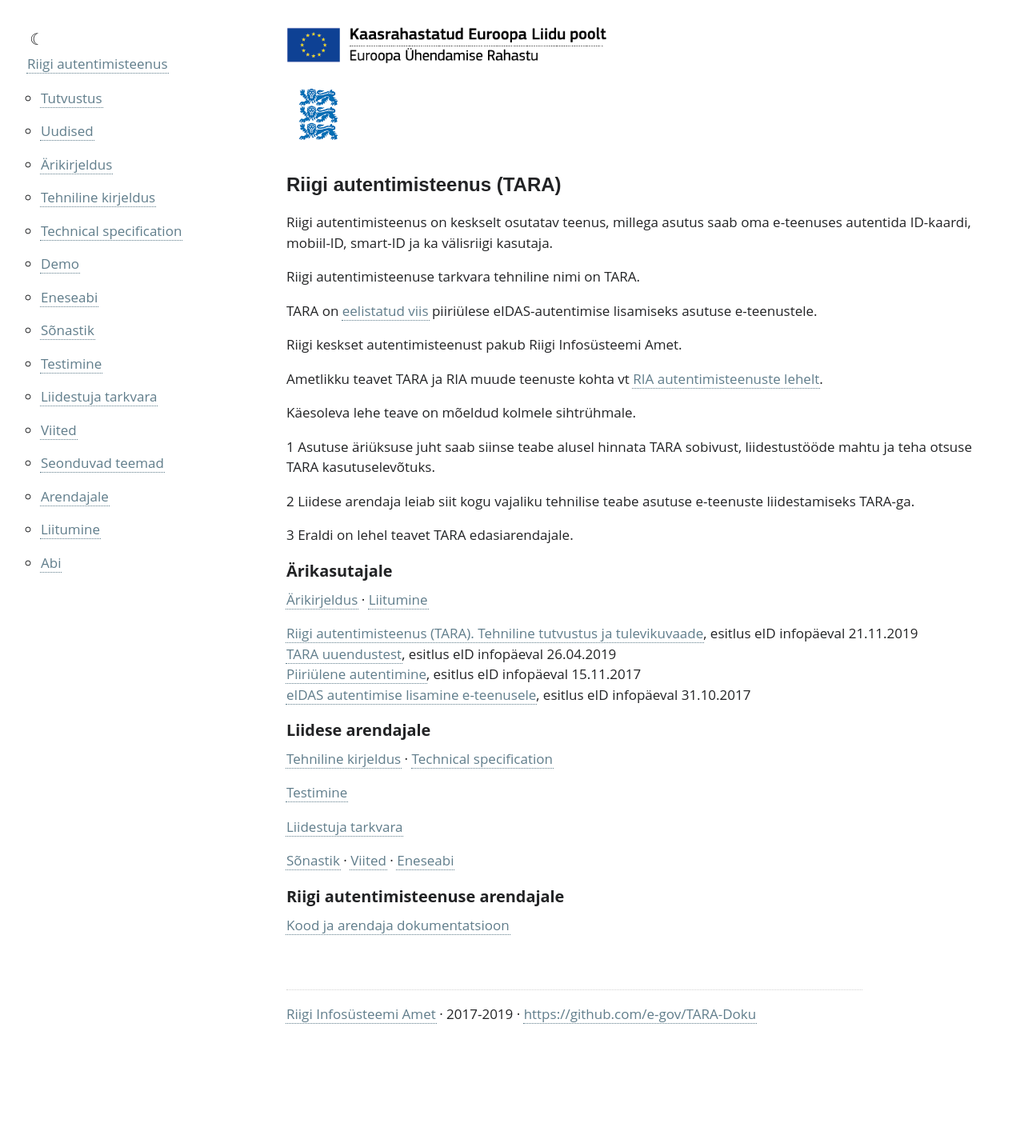
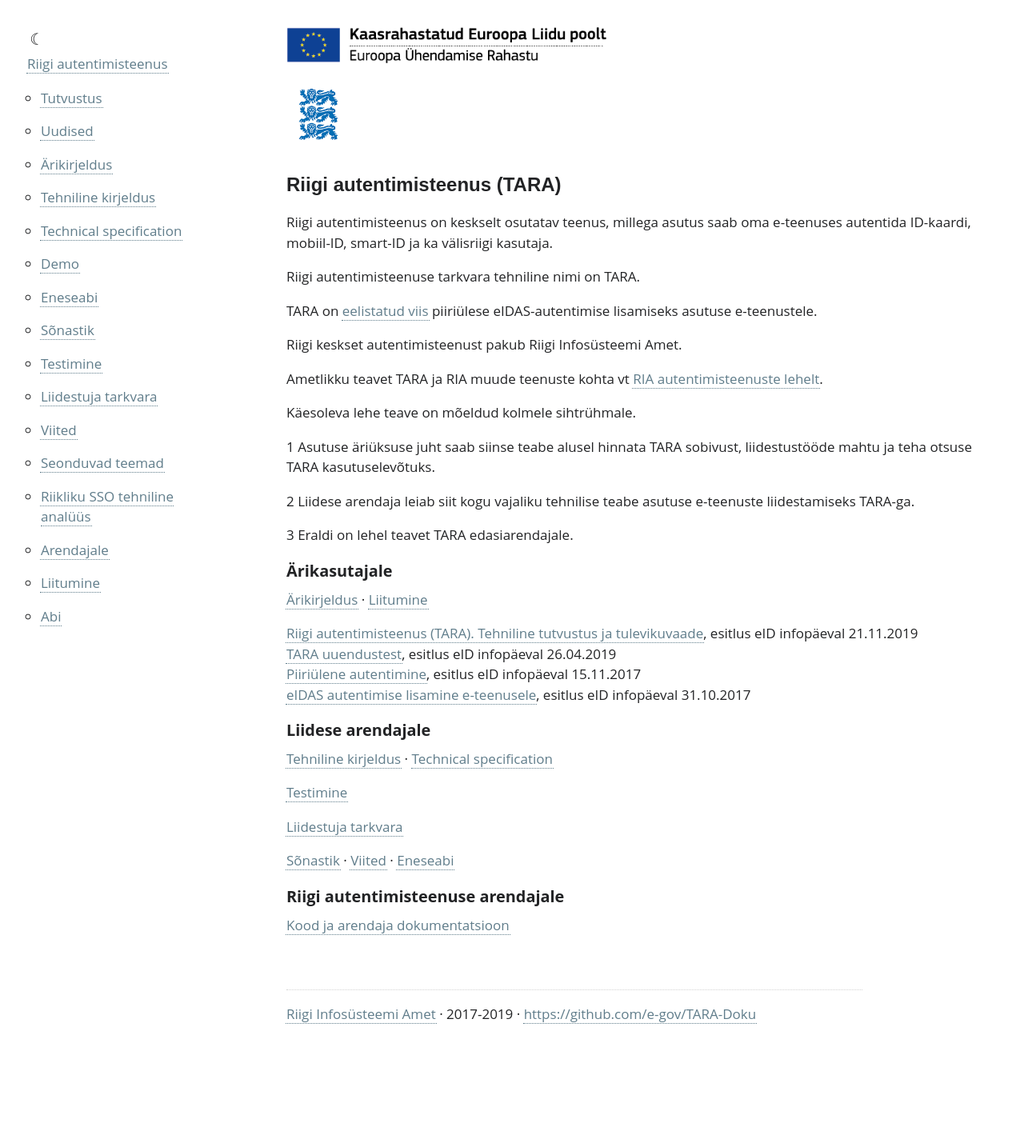
Before and after one commit to e-gov/TARA-Doku, a Jekyll site: the page built from index.md, in a window 1280 px wide. Shown: the whole page at 80% size. Built offline with Jekyll 4.4.1, drawn with Linux system fonts in a browser that asks for light colours.

Commit message:
Update Riba.yml

```diff
--- a/_data/Riba.yml
+++ b/_data/Riba.yml
@@ -22,6 +22,8 @@
   url: "/Viited"
 - title: "Seonduvad teemad"
   url: "/Seonduv"
+- title: "Riikliku SSO tehniline analüüs"
+  url: "/Riikliku SSO tehniline analüüs"
 - title: "Arendajale"
   url: "/Arendajale"
 - title: "Liitumine"
```
